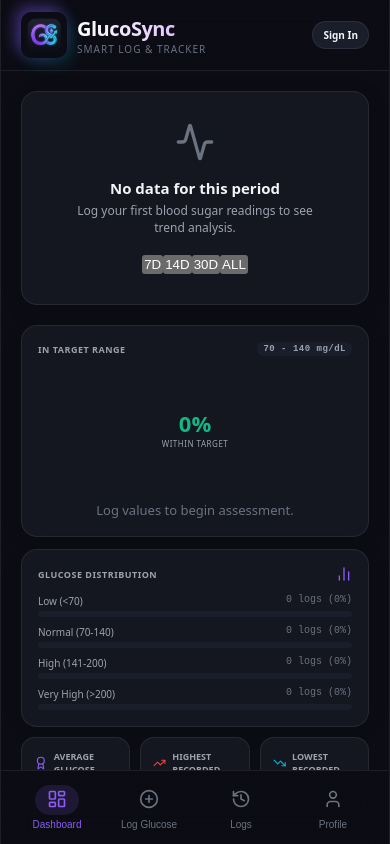
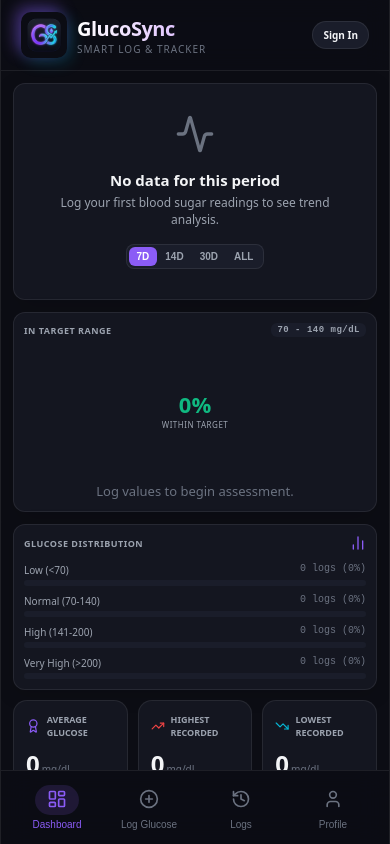
Before and after one commit to paragdekate/record.grasa, a React (Vite) app: page / in a window 390 px wide. Built offline with nearby package versions, Linux system fonts and the light colour scheme.

Commit message:
graph view fix

```diff
--- a/src/components/BloodSugarChart.tsx
+++ b/src/components/BloodSugarChart.tsx
@@ -57,19 +57,23 @@
 
   // 2. Chart configurations
   const width = 600;
-  const height = 260;
-  const paddingLeft = 45;
-  const paddingRight = 20;
-  const paddingTop = 25;
-  const paddingBottom = 40;
+  const height = 300; // Increased height to reduce vertical squishing
+  const paddingLeft = 35; // Reduced paddings to maximize plot area and eliminate void margins
+  const paddingRight = 15;
+  const paddingTop = 15;
+  const paddingBottom = 30;
 
   const chartWidth = width - paddingLeft - paddingRight;
   const chartHeight = height - paddingTop - paddingBottom;
 
   // Values are stored in mg/dL internally. We calculate min/max in mg/dL, then convert labels if needed.
   const values = chartData.map(d => d.value);
-  const maxVal = Math.max(220, ...values) + 20;
-  const minVal = Math.max(30, Math.min(60, ...values) - 20);
+  const dataMax = Math.max(...values);
+  const dataMin = Math.min(...values);
+
+  // Dynamically adjust scale to match actual readings while keeping target range (70-140) visible
+  const maxVal = Math.max(150, dataMax + 10);
+  const minVal = Math.max(35, Math.min(65, dataMin - 10));
 
   // Helper scales
   const getX = (index: number) => {
--- a/src/index.css
+++ b/src/index.css
@@ -238,7 +238,7 @@
   background-color: var(--bg-card);
   border: 1px solid var(--border-color);
   border-radius: 16px;
-  padding: 16px;
+  padding: 12px;
   box-shadow: 0 4px 20px rgba(0,0,0,0.15);
 }
 
@@ -1353,6 +1353,65 @@
   transition: r 0.15s ease, stroke-width 0.15s ease;
 }
 
+/* Chart Layout Customizations & Controls */
+.chart-header {
+  display: flex;
+  justify-content: space-between;
+  align-items: center;
+  margin-bottom: 12px;
+  padding: 2px 4px;
+}
+
+.chart-title {
+  display: flex;
+  align-items: center;
+  gap: 6px;
+  font-size: 13px;
+  font-weight: 700;
+}
+
+.timeframe-selector {
+  display: flex;
+  background-color: var(--bg-input);
+  border: 1px solid var(--border-color);
+  border-radius: 8px;
+  padding: 2px;
+}
+
+.tf-btn {
+  background: transparent;
+  border: none;
+  color: var(--text-secondary);
+  font-size: 10px;
+  font-weight: 700;
+  padding: 4px 8px;
+  border-radius: 6px;
+  cursor: pointer;
+  transition: all 0.2s ease;
+}
+
+.tf-btn:hover {
+  color: var(--text-primary);
+  background-color: rgba(255, 255, 255, 0.03);
+}
+
+.tf-btn.active {
+  background-color: var(--accent);
+  color: white;
+}
+
+/* Responsive constraints to minimize layout margins on small mobile screens */
+@media (max-width: 480px) {
+  .app-content {
+    padding: 12px;
+    gap: 12px;
+  }
+  .dashboard-card, .chart-card, .schema-card, .filters-card {
+    padding: 10px;
+    border-radius: 12px;
+  }
+}
+
 /* Supabase SQL tab styles */
 .schema-card {
   display: flex;
```
